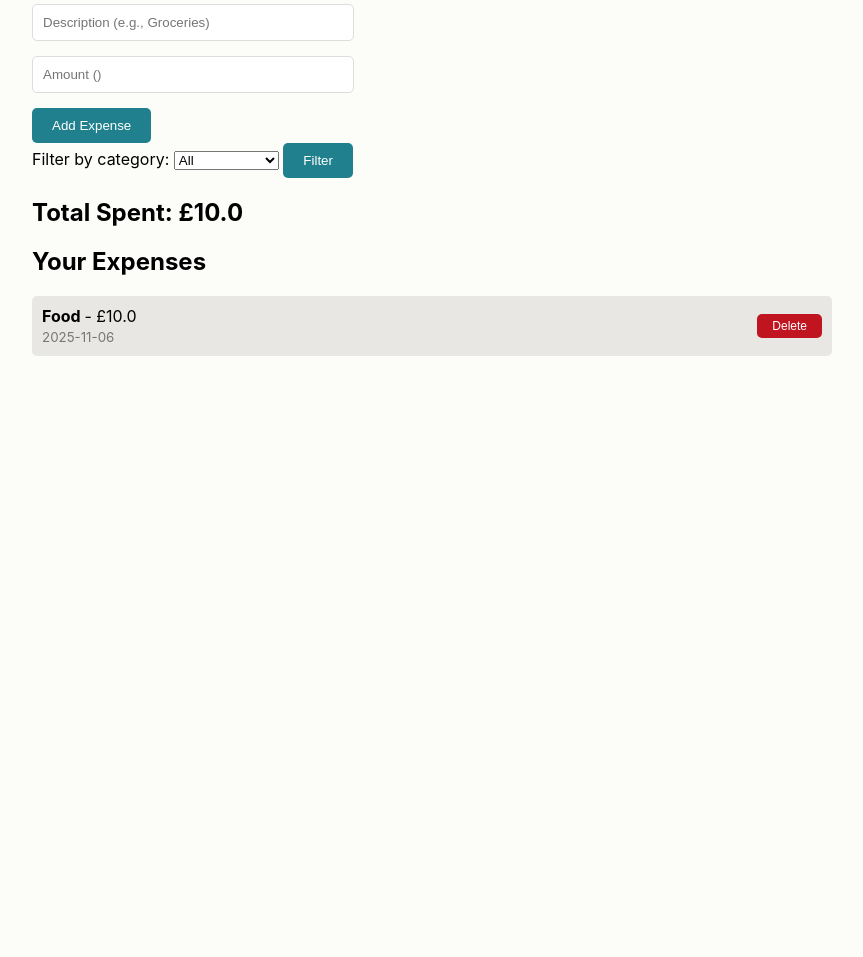
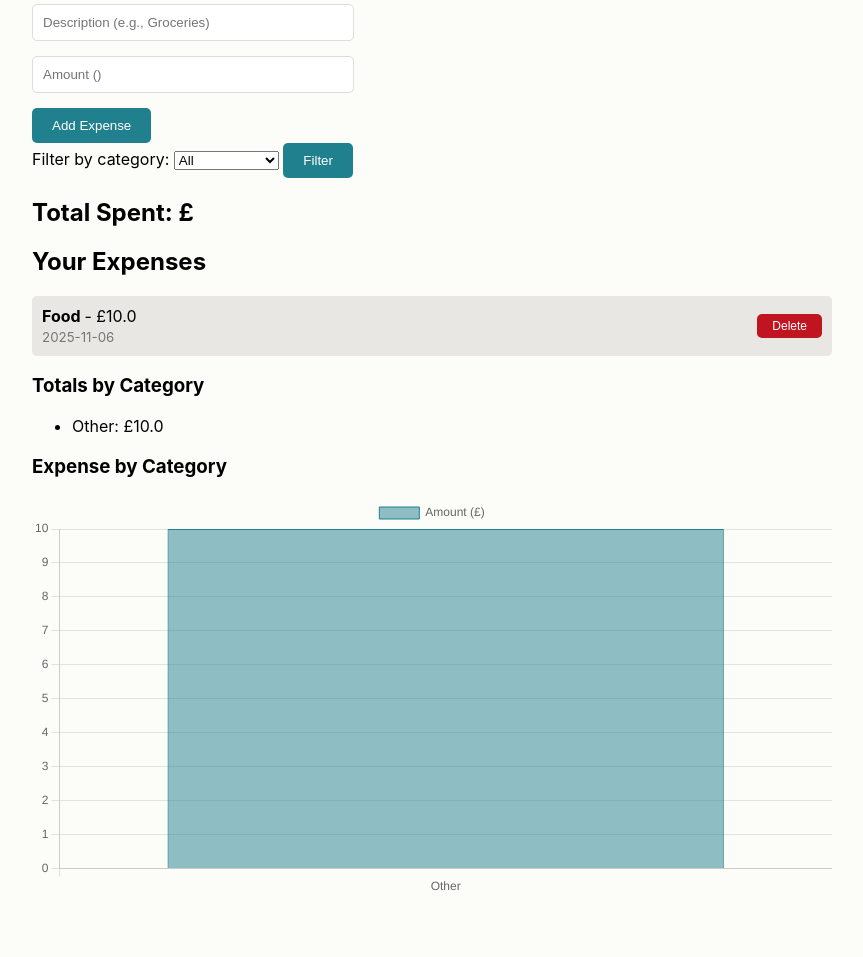
Before and after one commit to aleyshak/my-projects, a Flask app: page / in a window 1280 px wide. Shown: the part 174-1131 px from the top of the page, without its empty margins (208-1071 px from the left). Before the commit the page ends 530 px from the top, so only its background shows below. Run offline with Flask 3, Linux system fonts and the light colour scheme; data comes from the database, SQL or seed files in the repository.

Commit message:
Added totals and visualisations in the form of a bar chart

```diff
--- a/app.py
+++ b/app.py
@@ -21,6 +21,7 @@ def init_db():
 
 init_db()
 
+
 @app.route('/')
 def home():
     cat_filter = request.args.get('cat_filter', '')
@@ -36,6 +37,8 @@ def home():
     rows = cursor.fetchall()
     conn.close()
 
+    from collections import defaultdict # Import defaultdict for easier category total calculations
+
     expenses = []
     for row in rows:
         expenses.append({
@@ -45,10 +48,17 @@ def home():
             'date': row[3],
             'category': row[4]
         })
-        total = sum(float(exp['amount']) for exp in expenses)
 
+    # Calculate per-category totals
+    category_totals = defaultdict(float)
+    for exp in expenses:
+        category_totals[exp['category']] += float(exp['amount'])
 
-    return render_template('home.html', expenses=expenses, total=total)
+    # Prepare for chart (labels and data arrays)
+    chart_labels = list(category_totals.keys())
+    chart_data = list(category_totals.values())
+
+    return render_template('home.html', expenses=expenses, category_totals=category_totals, chart_labels=chart_labels, chart_data=chart_data)
 
  # Render the home page with the list of expenses
 
--- a/templates/home.html
+++ b/templates/home.html
@@ -90,5 +90,39 @@
     <p>No expenses yet. Add your first expense above!</p>
 {% endif %}
 
+<h3>Totals by Category</h3>
+<ul>
+{% for cat, amount in category_totals.items() %}
+  <li>{{ cat }}: £{{ amount }}</li>
+{% endfor %}
+</ul>
+
+<script src="https://cdn.jsdelivr.net/npm/chart.js"></script>
+
+<h3>Expense by Category</h3>
+<canvas id="categoryChart" width="400" height="200"></canvas>
+<script>
+var ctx = document.getElementById('categoryChart').getContext('2d');
+var categoryChart = new Chart(ctx, {
+    type: 'bar',
+    data: {
+        labels: {{ chart_labels|tojson }},
+        datasets: [{
+            label: 'Amount (£)',
+            data: {{ chart_data|tojson }},
+            backgroundColor: 'rgba(33, 128, 141, 0.5)',
+            borderColor: 'rgba(33, 128, 141, 1)',
+            borderWidth: 1
+        }]
+    },
+    options: {
+        scales: {
+            y: { beginAtZero: true }
+        }
+    }
+});
+</script>
+
+
 </body>
 </html>
```
